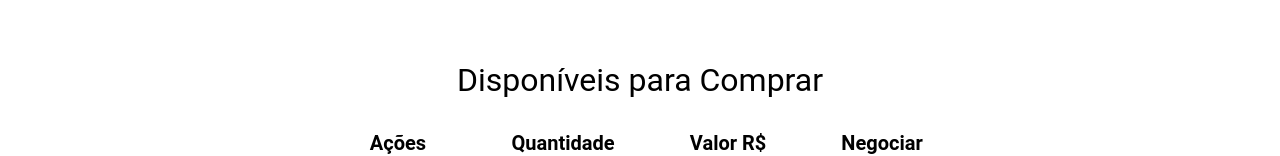
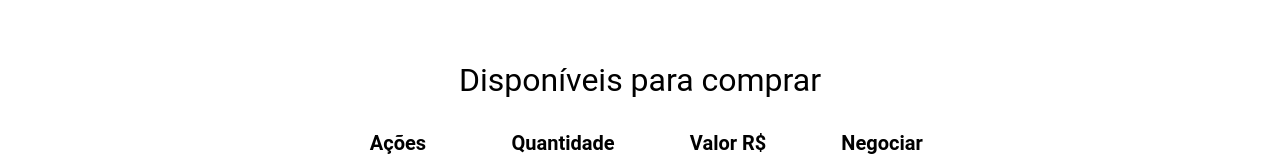
Before and after one commit to AmorimTorres/xp-app, a React (Create React App) app: page /investimentos in a window 1280 px wide. Shown: the part 189-345 px from the top of the page. Built offline with nearby package versions, Linux system fonts and the light colour scheme.

Commit message:
FEAT: stockMarket component detail

```diff
--- a/src/Components/StockMarket/StockMarket.jsx
+++ b/src/Components/StockMarket/StockMarket.jsx
@@ -9,7 +9,7 @@ function MarketShares() {
 
   return (
     <C.Container>
-      <h1> Disponíveis para Comprar </h1>
+      <h1> Disponíveis para comprar </h1>
       <C.Table>
         <thead>
           <tr>
```
